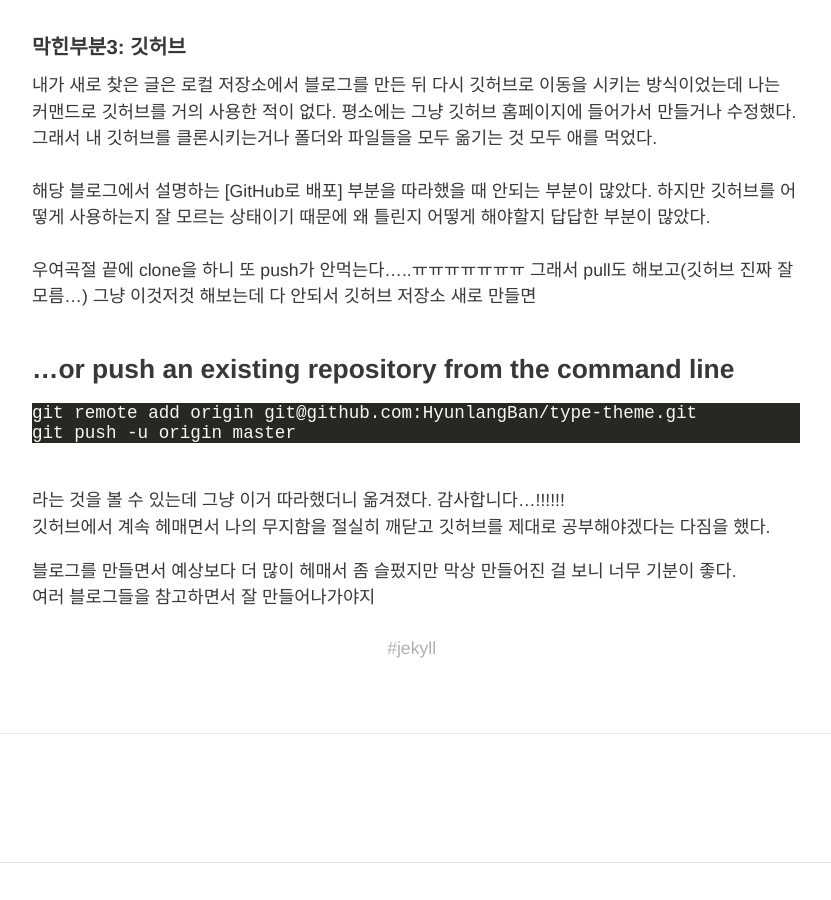
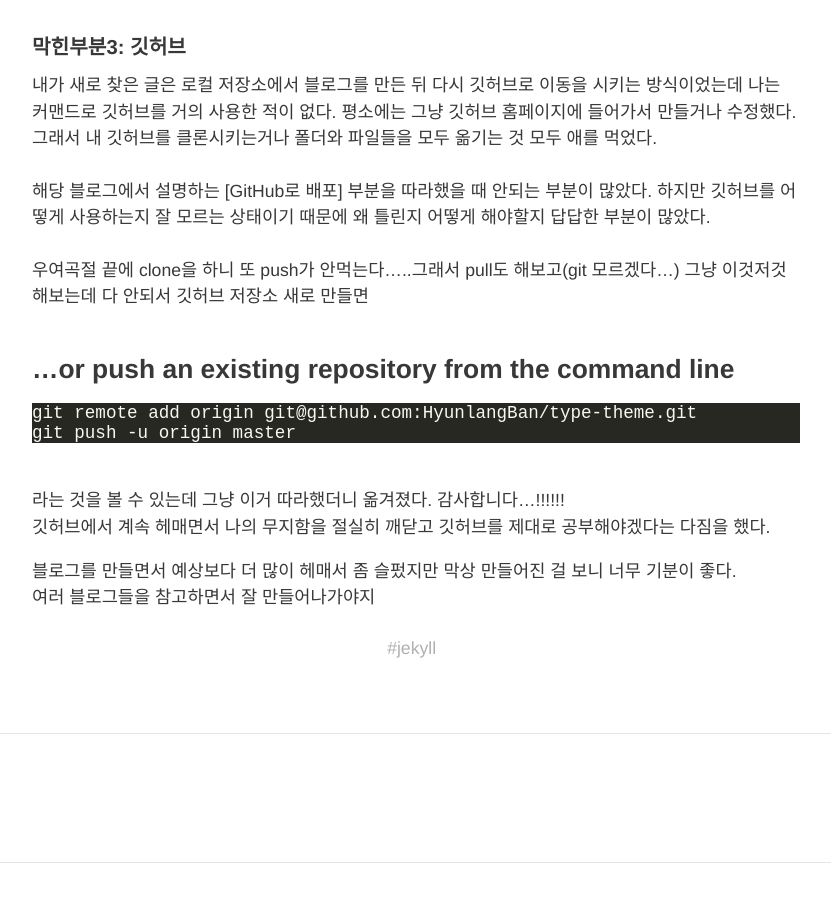
Before and after one commit to HyunlangBan/hyunlangban.github.io, a Jekyll site: the page built from _posts/2019-12-09-first-post.md, in a window 1280 px wide and 900 px high, scrolled down 1460 px. Shown: the whole window, without its empty margins (224-1055 px from the left). Built offline with Jekyll 4.4.1, drawn with Linux system fonts in a browser that asks for light colours; nearby versions of some CDN libraries; some web fonts are replaced; comment, search, counter and statistics services are not loaded.

Commit message:
Update 2019-12-09-first-post.md

````diff
--- a/_posts/2019-12-09-first-post.md
+++ b/_posts/2019-12-09-first-post.md
@@ -44,7 +44,7 @@ Jekyll도 bundler도 다 처음보는데 다 생각대로 안따라줘서 블로
 
 #### 막힌부분3: 깃허브
 
-내가 새로 찾은 글은 로컬 저장소에서 블로그를 만든 뒤 다시 깃허브로 이동을 시키는 방식이었는데 나는 커맨드로 깃허브를 거의 사용한 적이 없다. 평소에는 그냥 깃허브 홈페이지에 들어가서 만들거나 수정했다. 그래서 내 깃허브를 클론시키는거나 폴더와 파일들을 모두 옮기는 것 모두 애를 먹었다. <br><br>해당 블로그에서 설명하는 [GitHub로 배포] 부분을 따라했을 때 안되는 부분이 많았다. 하지만 깃허브를 어떻게 사용하는지 잘 모르는 상태이기 때문에 왜 틀린지 어떻게 해야할지 답답한 부분이 많았다. <br><br>우여곡절 끝에 clone을 하니 또 push가 안먹는다.....ㅠㅠㅠㅠㅠㅠㅠ 그래서 pull도 해보고(깃허브 진짜 잘 모름...) 그냥 이것저것 해보는데 다 안되서 깃허브 저장소 새로 만들면<br><br>
+내가 새로 찾은 글은 로컬 저장소에서 블로그를 만든 뒤 다시 깃허브로 이동을 시키는 방식이었는데 나는 커맨드로 깃허브를 거의 사용한 적이 없다. 평소에는 그냥 깃허브 홈페이지에 들어가서 만들거나 수정했다. 그래서 내 깃허브를 클론시키는거나 폴더와 파일들을 모두 옮기는 것 모두 애를 먹었다. <br><br>해당 블로그에서 설명하는 [GitHub로 배포] 부분을 따라했을 때 안되는 부분이 많았다. 하지만 깃허브를 어떻게 사용하는지 잘 모르는 상태이기 때문에 왜 틀린지 어떻게 해야할지 답답한 부분이 많았다. <br><br>우여곡절 끝에 clone을 하니 또 push가 안먹는다.....그래서 pull도 해보고(git 모르겠다...) 그냥 이것저것 해보는데 다 안되서 깃허브 저장소 새로 만들면<br><br>
 ### …or push an existing repository from the command line
 ```
 git remote add origin git@github.com:HyunlangBan/type-theme.git
````
